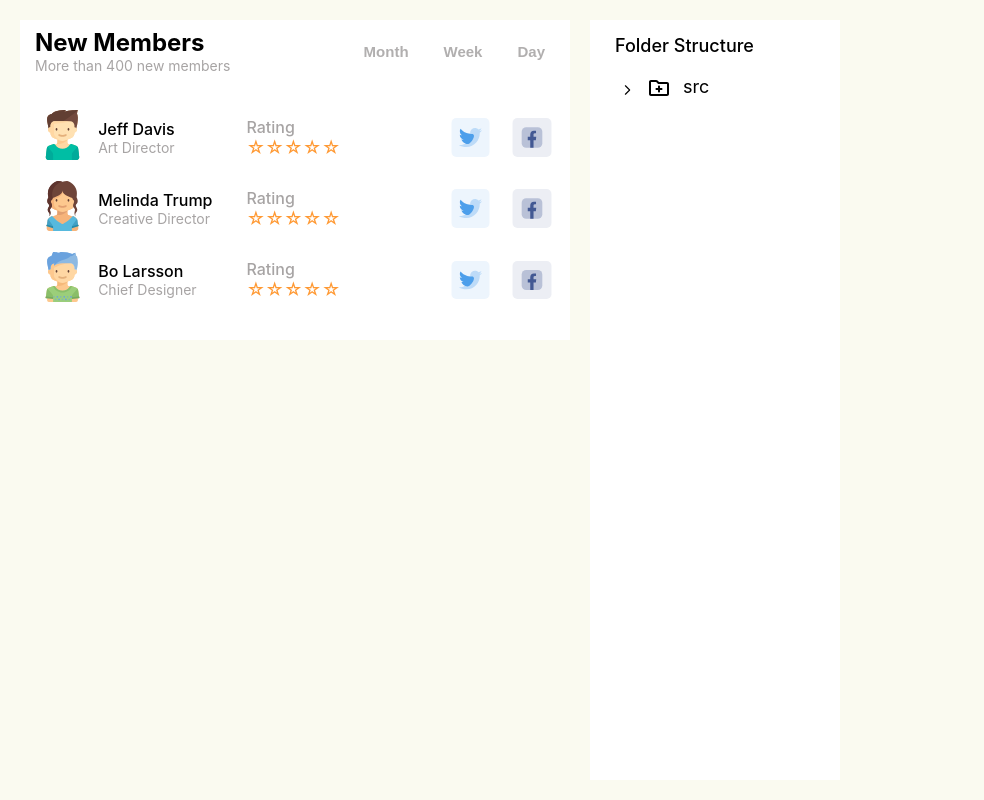
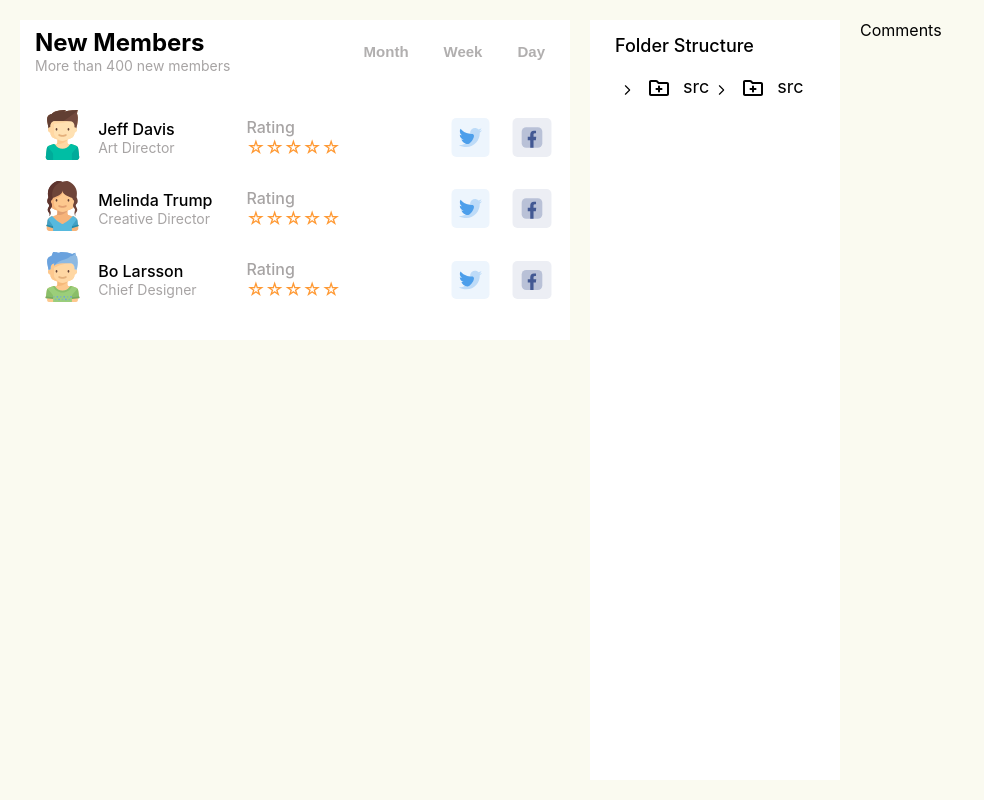
Before and after one commit to vikrantaroraa/custom-components, a React (Create React App) app: page / in a window 1280 px wide. Shown: the whole page, without its empty margins (0-984 px from the left). Built offline with nearby package versions, Linux system fonts and the light colour scheme.

Commit message:
feat: created folder structure dynamically with array of objects

```diff
--- a/src/App.tsx
+++ b/src/App.tsx
@@ -2,12 +2,14 @@ import React from "react";
 import "./App.css";
 import SimpleFadingTab from "./components/SimpleFadingTab";
 import FolderStructure from "./components/FolderStructure";
+import Comments from "./components/Comments";
 
 function App() {
   return (
     <div className="App">
       <SimpleFadingTab />
       <FolderStructure />
+      <Comments />
     </div>
   );
 }
--- /dev/null
+++ b/src/components/Comments/index.tsx
@@ -0,0 +1,7 @@
+import React from "react";
+
+function Comments() {
+  return <div>Comments</div>;
+}
+
+export default Comments;
--- a/src/components/FolderStructure/index.module.css
+++ b/src/components/FolderStructure/index.module.css
@@ -2,6 +2,8 @@
   background-color: #fff;
   padding: 15px 25px;
   min-width: 250px;
+  display: flex;
+  flex-direction: column;
 }
 
 .folder-structure-heading {
@@ -19,3 +21,7 @@
 /* .collapsible-component .file {
   background-color: lightcoral;
 } */
+
+.folder-structure-siblings-container {
+  display: flex;
+}
--- a/src/components/FolderStructure/index.tsx
+++ b/src/components/FolderStructure/index.tsx
@@ -1,12 +1,88 @@
+// @ts-nocheck
 import React from "react";
 import CollapsibleComponent from "../CollapsibleComponent";
 import styles from "./index.module.css";
 import fileIcon from "../../assets/CollapsibleComponent/file.svg";
 
+const folderStructureData = {
+  folders: [
+    {
+      name: "src",
+      subFolders: [
+        {
+          name: "api",
+        },
+        {
+          name: "assets",
+        },
+        {
+          name: "components",
+          subFolders: [
+            { name: "AddressCard", files: ["index.module.css", "index.tsx"] },
+            {
+              name: "BillingComponent",
+              files: ["index.module.css", "index.tsx"],
+            },
+            { name: "CartProduct", files: ["index.module.css", "index.tsx"] },
+          ],
+        },
+        {
+          name: "context",
+        },
+        {
+          name: "pages",
+          subFolders: [
+            { name: "HomePage", files: ["index.module.css", "index.tsx"] },
+            { name: "AllProducts", files: ["index.module.css", "index.tsx"] },
+          ],
+        },
+        {
+          name: "reducers",
+        },
+        {
+          name: "utils",
+        },
+      ],
+      files: [
+        "App.css",
+        "App.tsx",
+        "index.css",
+        "index.tsx",
+        ".gitignore",
+        "package-lock.json",
+        "package.json",
+        "README.md",
+        "tsconfig.json",
+      ],
+    },
+  ],
+};
+
 function FolderStructure() {
   return (
     <div className={styles["folder-structure"]}>
       <p className={styles["folder-structure-heading"]}>Folder Structure</p>
+      <div className={styles["folder-structure-siblings-container"]}>
+        {folderStructureData.folders.map(({ name, files, subFolders }) => (
+          <CollapsibleComponent folderName={name}>
+            {subFolders.map(({ name, subFolders }) => (
+              <CollapsibleComponent folderName={name}>
+                {subFolders?.map(({ name, files }) => (
+                  <CollapsibleComponent folderName={name}>
+                    {files.map((file) => (
+                      <FileElement fileName={file} />
+                    ))}
+                  </CollapsibleComponent>
+                ))}
+              </CollapsibleComponent>
+            ))}
+            {files.map((file) => (
+              <FileElement fileName={file} />
+            ))}
+          </CollapsibleComponent>
+        ))}
+
+        {/* STATIC HARD CODED FOLDER STRUCTURE - DO NOT DELETE */}
         <CollapsibleComponent folderName={"src"}>
           <CollapsibleComponent folderName={"api"}></CollapsibleComponent>
           <CollapsibleComponent folderName={"assets"}></CollapsibleComponent>
@@ -48,6 +124,7 @@ function FolderStructure() {
           <FileElement fileName="tsconfig.json" />
         </CollapsibleComponent>
       </div>
+    </div>
   );
 }
 
```
Also changed, not shown: src/components/Comments/index.module.css (added). Lines whose indentation alone changed are shown as unchanged.
